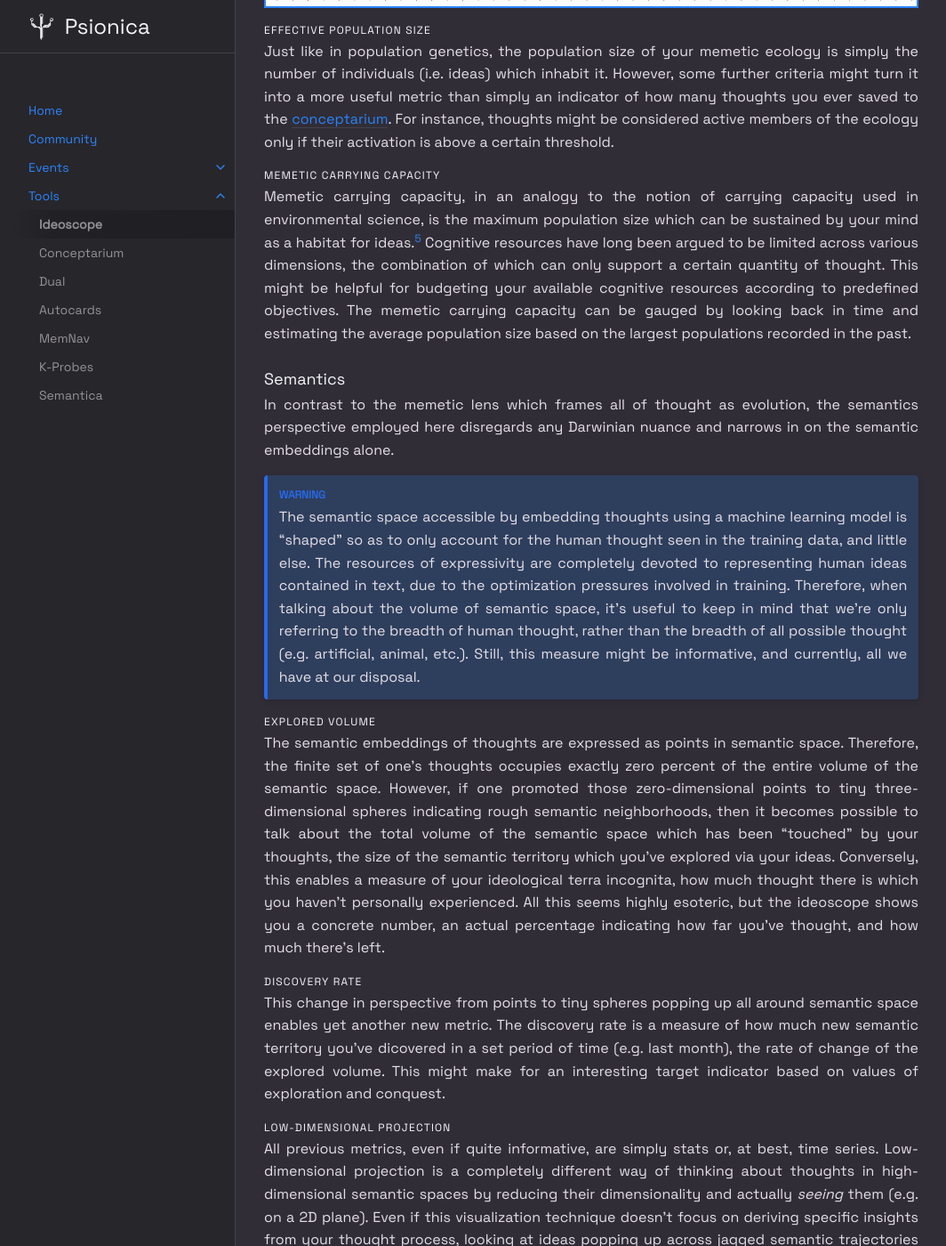
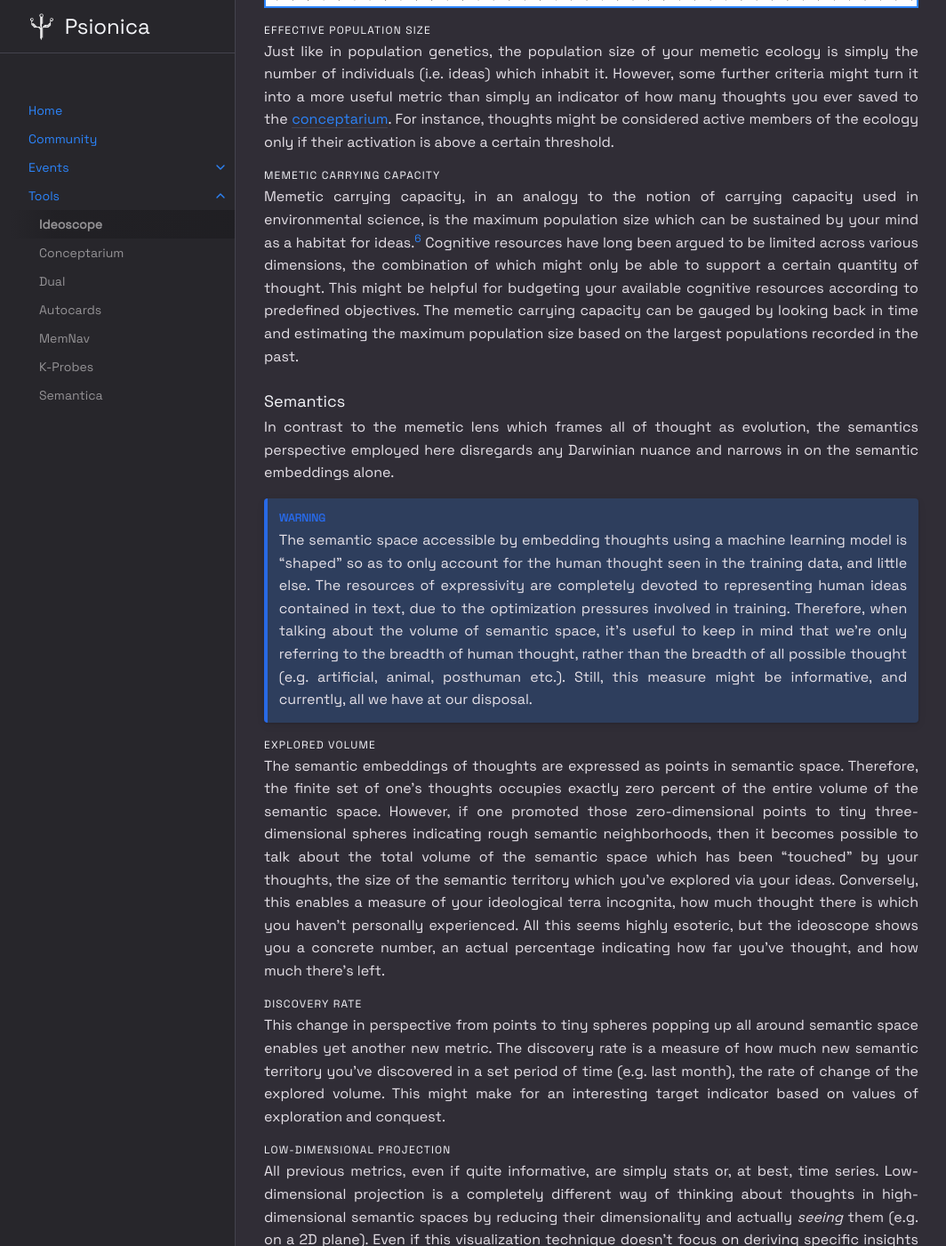
Before and after one commit to Psionica/psionica.github.io, a Jekyll site: the page built from tools/ideoscope.md, in a window 1280 px wide and 1400 px high, scrolled down 4511 px. Shown: the whole window at 89% size, without its empty margins (107-1171 px from the left). Built offline with Jekyll 4.4.1, drawn with Linux system fonts in a browser that asks for light colours; some of the changed text lies outside the part shown.

Commit message:
Fix ideoscope typos

```diff
--- a/tools/ideoscope.md
+++ b/tools/ideoscope.md
@@ -82,14 +82,14 @@ Just like in population genetics, the population size of your memetic ecology is
 
 #### Memetic Carrying Capacity
 
-Memetic carrying capacity, in an analogy to the notion of carrying capacity used in environmental science, is the maximum population size which can be sustained by your mind as a habitat for ideas.[^4] Cognitive resources have long been argued to be limited across various dimensions, the combination of which can only support a certain quantity of thought. This might be helpful for budgeting your available cognitive resources according to predefined objectives. The memetic carrying capacity can be gauged by looking back in time and estimating the average population size based on the largest populations recorded in the past.
+Memetic carrying capacity, in an analogy to the notion of carrying capacity used in environmental science, is the maximum population size which can be sustained by your mind as a habitat for ideas.[^4] Cognitive resources have long been argued to be limited across various dimensions, the combination of which might only be able to support a certain quantity of thought. This might be helpful for budgeting your available cognitive resources according to predefined objectives. The memetic carrying capacity can be gauged by looking back in time and estimating the maximum population size based on the largest populations recorded in the past.
 
 ### Semantics
 
 In contrast to the memetic lens which frames all of thought as evolution, the semantics perspective employed here disregards any Darwinian nuance and narrows in on the semantic embeddings alone.
 
 {: .warn }
-The semantic space accessible by embedding thoughts using a machine learning model is "shaped" so as to only account for the human thought seen in the training data, and little else. The resources of expressivity are completely devoted to representing human ideas contained in text, due to the optimization pressures involved in training. Therefore, when talking about the volume of semantic space, it's useful to keep in mind that we're only referring to the breadth of human thought, rather than the breadth of all possible thought (e.g. artificial, animal, etc.). Still, this measure might be informative, and currently, all we have at our disposal.
+The semantic space accessible by embedding thoughts using a machine learning model is "shaped" so as to only account for the human thought seen in the training data, and little else. The resources of expressivity are completely devoted to representing human ideas contained in text, due to the optimization pressures involved in training. Therefore, when talking about the volume of semantic space, it's useful to keep in mind that we're only referring to the breadth of human thought, rather than the breadth of all possible thought (e.g. artificial, animal, posthuman etc.). Still, this measure might be informative, and currently, all we have at our disposal.
 
 #### Explored Volume
 
@@ -97,11 +97,11 @@ The semantic embeddings of thoughts are expressed as points in semantic space. T
 
 #### Discovery Rate
 
-This change in perspective from points to tiny spheres popping up all around semantic space enables yet another new metric. The discovery rate is a measure of how much new semantic territory you've dicovered in a set period of time (e.g. last month), the rate of change of the explored volume. This might make for an interesting target indicator based on values of exploration and conquest.
+This change in perspective from points to tiny spheres popping up all around semantic space enables yet another new metric. The discovery rate is a measure of how much new semantic territory you've discovered in a set period of time (e.g. last month), the rate of change of the explored volume. This might make for an interesting target indicator based on values of exploration and conquest.
 
 #### Low-Dimensional Projection
 
-All previous metrics, even if quite informative, are simply stats or, at best, time series. Low-dimensional projection is a completely different way of thinking about thoughts in high-dimensional semantic spaces by reducing their dimensionality and actually *seeing* them (e.g. on a 2D plane). Even if this visualization technique doesn't focus on deriving specific insights from your thought process, looking at ideas popping up across jagged semantic trajectories (i.e. trains of thought), might ultimately prove informative, as well. Note that projecting high-dimensional points on a 2D plane inevitably means cutting down on the expressivity of the original spatial layouts.
+All previous metrics, even if quite informative, are simply stats or, at best, time series. Low-dimensional projection is a completely different way of thinking about thoughts in high-dimensional semantic spaces by reducing their dimensionality and actually *seeing* them (e.g. on a 2D plane). Even if this visualization technique doesn't focus on deriving specific insights from your thought process, looking at ideas popping up across jagged semantic trajectories (i.e. trains of thought), might ultimately prove informative as well. Note that projecting high-dimensional points on a 2D plane inevitably means cutting down on the expressivity of the original spatial layouts.
 
 ### Linguistics
 
```
Also changed, not shown: other parts of tools/ideoscope.md (+3 -2 lines), index.md (+10 -1 lines), 4 other files.
